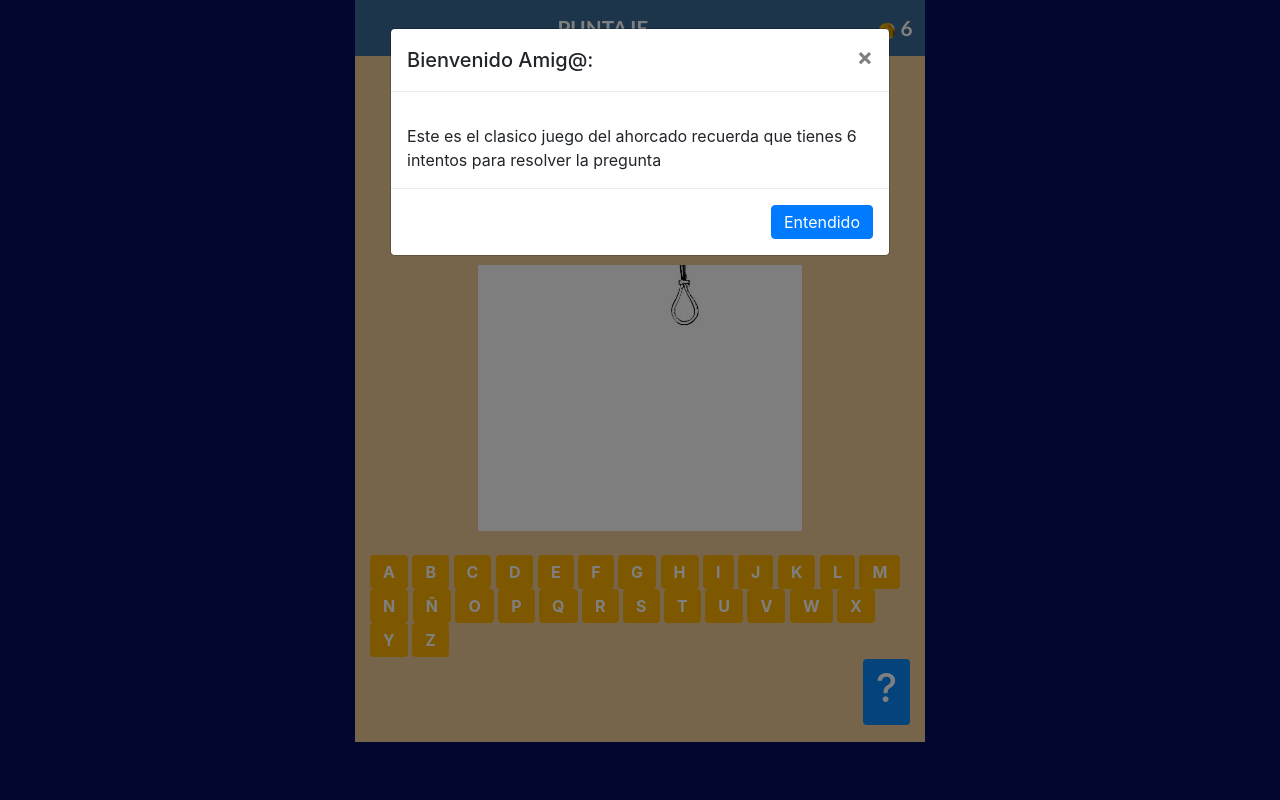
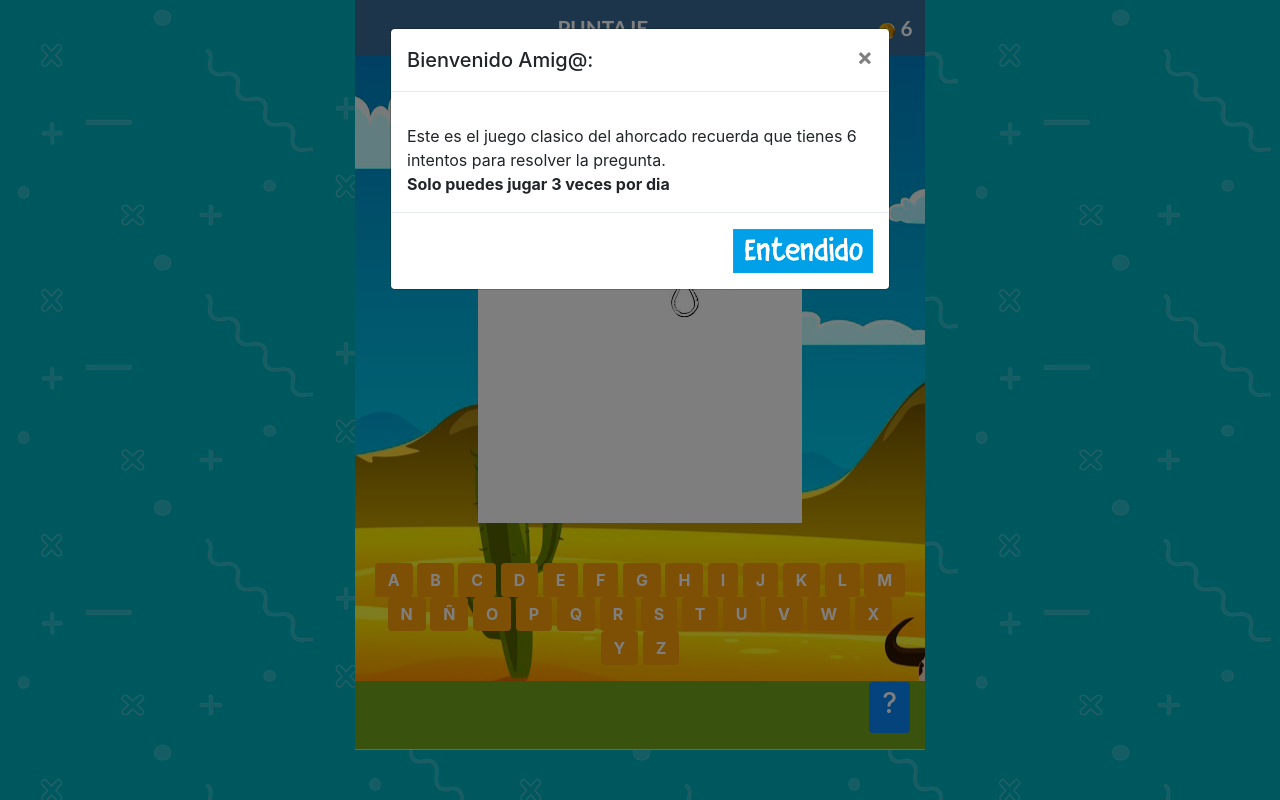
Before and after one commit to crisss07/juegos, a CodeIgniter app: the page made by application/views/ahorcado.php in a window 1280 px wide, after a click that opens the changed part. Run offline with CodeIgniter, Linux system fonts and the light colour scheme; data that the repository does not hold is empty.

Commit message:
ahorcado

```diff
--- a/application/views/ahorcado.php
+++ b/application/views/ahorcado.php
@@ -14,16 +14,16 @@
 
 	<link rel="stylesheet" href="<?php echo base_url(); ?>public/ahorcado/css/ahorcado.css">
 </head>
-<body onload="inicia();">
+<body onload="inicia();" >
 	<div class="container  ">
 		  <input type="hidden" class="form-control" id="id_persona" name="id_persona" value="<?php echo $id_persona; ?>">
 
+
 		<div class="row">
 			<div class="col-md-3 " >
-
 			</div>
 			<div class="col-md-2 contador " >
-			<!--	RONDA <span id="puntaje"> <?php echo ($ronda->contador)+1 ?> /3</span> -->
+			<!--RONDA <span id="puntaje"> <?php echo ($ronda->contador)+1 ?> /3</span>-->
 			</div>
 
 			<div class="col-md-2 contador " >
@@ -39,39 +39,17 @@
 		<div class="row">
 			<div class="col-md-3 " >
 			</div>
-			<div class="col-md-6 marron" align="center">
+			<div class="col-md-6 infor" align="center">
 				<img  class="img-fluid" src="<?php echo base_url(); ?>public/ahorcado/logo.png" alt="ahorcado" width="60%">
-			</div>
-		</div>
+				<p>
 
-			<div class="row">
-			<div class="col-md-3 " >
-			</div>
-				<div class="col-md-6 tiempo" align="center" id="time">
-				 01:00
-			</div>
-		</div>
-
-		<div class="row">
-			<div class="col-md-3 " >
-			</div>
-			<div class="col-md-6 marron" align="center"><br>
-				<img  id="imagen"  class="img-fluid" src="<?php echo base_url(); ?>public/ahorcado/img/ahorcado-0.jpg" alt="ahorcado" width="60%">
-
-			</div>
-		</div>
-
-		<div class="row">
-			<div class="col-md-3 " >
-
-			</div>
-			<div class="col-md-6 marron" id="teclado">
-				<br>
-
-
-
-
-								<!--<h1 align="center">HANGI: EL AHORCADO</h1><p></p>	-->
+				</p>
+				<span class="tiempo" id="time"> 01:00</span>
+				<p>
+						<img  id="imagen"  class="img-fluid" src="<?php echo base_url(); ?>public/ahorcado/img/ahorcado-0.jpg" alt="ahorcado" width="60%">
+				</p>
+				<p>
+					<br>									<!--<h1 align="center">HANGI: EL AHORCADO</h1><p></p>	-->
 				<button id = "a" type="button" class="btn naranja " onclick="enviado('a')">A</button>
 				<button id = "b" type="button" class="btn naranja " onclick="enviado('b')">B</button>
 				<button id = "c" type="button" class="btn naranja " onclick="enviado('c')">C</button>
@@ -81,6 +59,7 @@
 				<button id = "g" type="button" class="btn naranja " onclick="enviado('g')">G</button>
 				<button id = "h" type="button" class="btn naranja " onclick="enviado('h')">H</button>
 				<button id = "i" type="button" class="btn naranja " onclick="enviado('i')">I</button>
+
 				<button id = "j" type="button" class="btn naranja " onclick="enviado('j')">J</button>
 				<button id = "k" type="button" class="btn naranja " onclick="enviado('k')">K</button>
 				<button id = "l" type="button" class="btn naranja " onclick="enviado('l')">L</button>
@@ -90,6 +69,7 @@
 				<button id = "o" type="button" class="btn naranja " onclick="enviado('o')">O</button>
 				<button id = "p" type="button" class="btn naranja " onclick="enviado('p')">P</button>
 				<button id = "q" type="button" class="btn naranja " onclick="enviado('q')">Q</button>
+
 				<button id = "r" type="button" class="btn naranja " onclick="enviado('r')">R</button>
 				<button id = "s" type="button" class="btn naranja " onclick="enviado('s')">S</button>
 				<button id = "t" type="button" class="btn naranja " onclick="enviado('t')">T</button>
@@ -99,21 +79,25 @@
 				<button id = "x" type="button" class="btn naranja " onclick="enviado('x')">X</button>
 				<button id = "y" type="button" class="btn naranja " onclick="enviado('y')">Y</button>
 				<button id = "z" type="button" class="btn naranja " onclick="enviado('z')">Z</button>
+				</p>
+				<p class="text-center faltante" id="container">
+
+				</p>
+
+
 			</div>
 		</div>
+
+
+
+
+
 
 		<div class="row">
 			<div class="col-md-3 " >
 
 			</div>
-			<div class="col-md-6 display-4 text-center marron" id="container">
-			</div>
-		</div>
-		<div class="row">
-			<div class="col-md-3 " >
-
-			</div>
-			<div class="col-md-6 marron" id="question">
+			<div class="col-md-6 verde" id="question">
 			</div>
 		</div>
 		<div class="row">
@@ -121,21 +105,18 @@
 
 			</div>
 
-			<div class="col-md-6 marron" align="right" id="prueba">
+			<div class="col-md-6 verde" align="right" id="prueba">
 
-			<button type="button" class="btn inf " data-toggle="modal" data-target="#modalinfo"><h1>?</h1></button>
+			<button type="button" class="btn inf " data-toggle="modal" data-target="#modalinfo"><h3>?</h3></button>
+
 
 				<p></p>
 			</div>
 		</div>
 		<div class="row">
 			<div class="col-md-3 " >
-
 			</div>
-
 			<div class="col-md-6 marron" align="center" id="fallos">
-
-
 			</div>
 		</div>
 
@@ -152,10 +133,15 @@
       </div>
       <div class="modal-body">
         <p></p>
-        Este es el clasico juego del ahorcado recuerda que tienes 6 intentos para resolver la pregunta
+          <p></p>
+        Este es el juego clasico del ahorcado recuerda que tienes 6 intentos para resolver la pregunta.
+        <br>
+        <b>
+        Solo puedes jugar 3 veces por dia
+        </b>
       </div>
       <div class="modal-footer">
-        <button type="button" class="btn btn-primary" data-dismiss="modal">Entendido</button>
+      	<img  class="img-fluid" src="<?php echo base_url(); ?>public/ahorcado/buttons/entendido.png" alt="ahorcado" data-dismiss="modal" width="30%">
       </div>
     </div>
   </div>
@@ -179,11 +165,13 @@
       <div class="modal-footer" align="center">
 
       	<a  href="<?php echo site_url('ahorcado'); ?>/nuevo/<?php echo $id_persona; ?> " >
+      		<img  class="img-fluid" src="<?php echo base_url(); ?>public/ahorcado/buttons/new.png"   width="70%">
 
-					<button  type="button" class="btn nuevo" ><h4>JUGAR DE NUEVO</h4></button>
+
 		</a>
-		<a  href="<?php echo site_url('ahorcado'); ?>" >
-					<button  type="button" class="btn btn-success blank " ><h4>MENU</h4></button>
+
+		<a  href="<?php echo site_url(); ?>" >
+				<img  class="img-fluid" src="<?php echo base_url(); ?>public/ahorcado/buttons/menu.png"   width="70%">
 		</a>
         <!-- <button type="button" class="btn btn-primary" data-dismiss="modal">Jugar</button> -->
         <!-- <button type="button" class="btn btn-primary" data-dismiss="modal">Jugar</button> -->
--- a/application/views/menu_ahorcado.php
+++ b/application/views/menu_ahorcado.php
@@ -8,6 +8,7 @@
 	<script src="https://code.jquery.com/jquery-3.3.1.slim.min.js" integrity="sha384-q8i/X+965DzO0rT7abK41JStQIAqVgRVzpbzo5smXKp4YfRvH+8abtTE1Pi6jizo" crossorigin="anonymous"></script>
 <script src="https://cdnjs.cloudflare.com/ajax/libs/popper.js/1.14.3/umd/popper.min.js" integrity="sha384-ZMP7rVo3mIykV+2+9J3UJ46jBk0WLaUAdn689aCwoqbBJiSnjAK/l8WvCWPIPm49" crossorigin="anonymous"></script>
 <script src="https://stackpath.bootstrapcdn.com/bootstrap/4.1.3/js/bootstrap.min.js" integrity="sha384-ChfqqxuZUCnJSK3+MXmPNIyE6ZbWh2IMqE241rYiqJxyMiZ6OW/JmZQ5stwEULTy" crossorigin="anonymous"></script>-->
+<meta name="viewport" content="width=device-width, initial-scale=1">
 	<link rel="stylesheet" href="<?php echo base_url(); ?>public/ahorcado/lib/bootstrap.min.css">
 	<script src="<?php echo base_url(); ?>public/ahorcado/lib/jquery-3.3.1.slim.min.js" crossorigin="anonymous"></script>
 	<script src="<?php echo base_url(); ?>public/ahorcado/lib/popper.min.js" crossorigin="anonymous"></script>
--- a/public/ahorcado/css/ahorcado.css
+++ b/public/ahorcado/css/ahorcado.css
@@ -14,8 +14,28 @@
    -o-background-size: cover;
    background-size: cover;
 }
+
+.body {
+  background-image: url(../imgpng/fondo.png);
+
+}
+
 .infor {
-  background-image: url(../imgpng/fondosss.png) ;
+  background-image: url(../imgpng/fondo.png) ;
+
+}
+
+.imgprueba {
+width: 100%;
+height: 100%;
+
+  background-image: url(../imgpng/fondo.png) no-repeat center center fixed;
+
+}
+
+.loss {
+
+  background-image: url(../imgpng/fondo_loss.png) ;
 
 }
 
@@ -23,6 +43,10 @@
   background-color: #bbd1cc;
 }
 
+.verde{
+  background-color: #73a51d;
+  color:#FFFFFF;
+}
 .inf{
   background-color: #0886f8;
    color: white;
@@ -31,20 +55,28 @@
 
 .gris{
   background-color: #49565b;
-  color: white;efcb97
+  color: white;
 }
 
 .marron{
   background-color: #efcb97;
   color: #6c5948;
 }
+
+.faltante{
+
+  color: #493a2d;
+  font-size: 2.3em;
+  font-weight: bold;
+}
+
 .cafe{
   background-color: #8b641d;
   color: white;
 }
 .tiempo{
-    background-color: #efcb97;
-  color: #dd5f2b;
+
+  color: #f9eded;
   font-size: 3.3em;
   font-weight: bold;
 }
@@ -76,7 +108,7 @@
 
 
 .naranja{
-  background-color: #fcb100;
+  background-color: #fca00c;
   color: white;
   font-weight: bold;
 }
@@ -91,6 +123,7 @@ margin-left: auto;
   background-color: #070f61;
 }
 .blue, body{
+  background-image: url(../imgpng/bggame.png);
   background-color: #070f61;
 }
 .celeste{
```
Also changed, not shown: application/config/database.php (added, +96 -0 lines), application/views/ahorcado_loss.php (+15 -26 lines), application/views/ahorcado_win.php (+12 -27 lines), public/ahorcado/ahorcado.png, public/ahorcado/buttons/MENU.png (added), public/ahorcado/buttons/entendido.png (added), public/ahorcado/buttons/new.png (added), public/ahorcado/imgpng/bggame.png (added), public/ahorcado/imgpng/fondo_loss.png (added), public/ahorcado/imgpng/splash.png (added).
